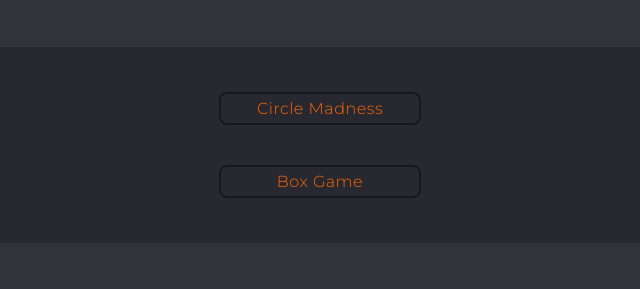
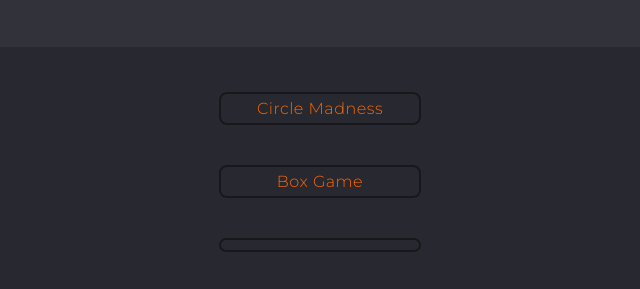
Before and after one commit to NotSoPerfect0/CanvasProjects, a plain HTML site: page index.html in a window 1280 px wide. Shown: the part 112-401 px from the top of the page, without its empty margins (320-960 px from the left). Drawn offline with Linux system fonts and the light colour scheme.

Commit message:
box velo

```diff
--- a/index.html
+++ b/index.html
@@ -16,6 +16,7 @@
                 <ul id="list">
                     <li class="list-item"><a target="_blank" class="link" href="https://circlemadness.notsoperfect.repl.co/">Circle Madness</a></li>
                     <li class="list-item"><a target="_blank" class="link" href="https://boxgame.notsoperfect.repl.co/">Box Game</a></li>
+					<li class="list-item"><a target="_blank" class="link" href="https://BoxVelocity.notsoperfect.repl.co"Box Velocity</a></li>
                 </ul>
             </div>
 
```
